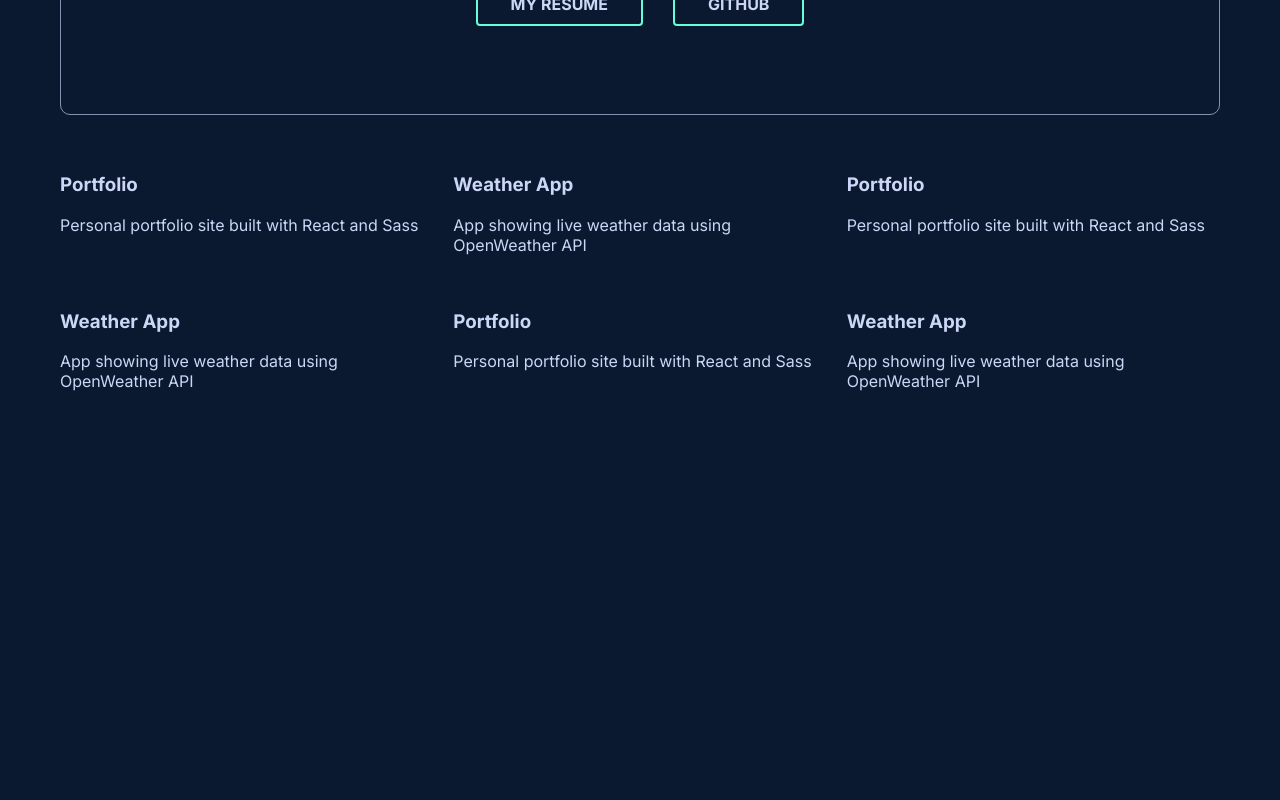
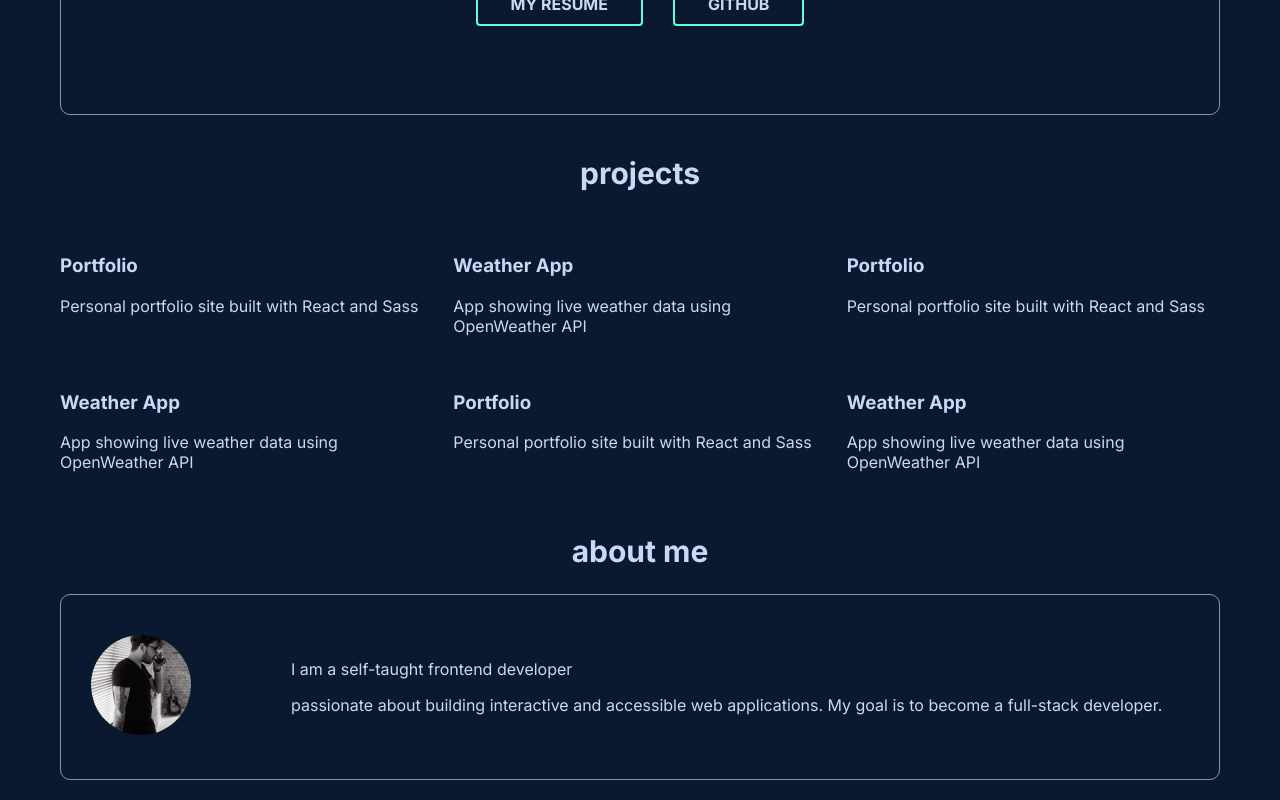
Before and after one commit to Losssik/portfolio, a React (Vite) app: page / in a window 1280 px wide. Shown: the part 315-1115 px from the top of the page. Before the commit the page ends 800 px from the top, so only its background shows below. Built offline with nearby package versions, Linux system fonts and the light colour scheme.

Commit message:
adding Description section

```diff
--- a/src/App.tsx
+++ b/src/App.tsx
@@ -1,6 +1,7 @@
 import "./assets/main.scss";
 import AboutMe from "./assets/components/AboutMe/AboutMe";
 import Projects from "./assets/components/Projects/Projects";
+import Description from "./assets/components/Description/Description";
 
 function App() {
   const projects = [
@@ -34,6 +35,7 @@ function App() {
     <div className="$container-width">
       <AboutMe />
       <Projects projects={projects} />
+      <Description />
     </div>
   );
 }
--- /dev/null
+++ b/src/assets/components/Description/Description.tsx
@@ -0,0 +1,25 @@
+import photoOfMe from "../../photos/ja.jpg";
+
+const Description = () => {
+  return (
+    <>
+      <h2 className="header">about me</h2>
+      <section className="description">
+        <div className="description__flex">
+          <div>
+            <img src={photoOfMe} className="description__photo" />
+          </div>
+          <div>
+            <p>I am a self-taught frontend developer </p>
+            <p>
+              passionate about building interactive and accessible web
+              applications. My goal is to become a full-stack developer.
+            </p>
+          </div>
+        </div>
+      </section>
+    </>
+  );
+};
+
+export default Description;
--- /dev/null
+++ b/src/assets/components/Description/description.scss
@@ -0,0 +1,21 @@
+@use "../../styles/base/variables" as *;
+
+.description {
+  border: 1px solid $color-text-secondary;
+  border-radius: $radius;
+  padding: 40px 0;
+  margin: 20px;
+
+  &__flex {
+    display: flex;
+    align-items: center;
+    justify-content: flex-start;
+    gap: 100px;
+  }
+
+  &__photo {
+    border-radius: 3000px;
+    height: 100px;
+    margin-left: 30px;
+  }
+}
--- a/src/assets/components/Projects/Projects.tsx
+++ b/src/assets/components/Projects/Projects.tsx
@@ -11,11 +11,14 @@ type ProjectsProps = {
 
 const Projects = ({ projects }: ProjectsProps) => {
   return (
-    <div className="projects-grid">
-      {projects.map((project, index) => (
-        <ProjectCard key={index} project={project} />
-      ))}
-    </div>
+    <section className="porjects">
+      <h2 className="projects__header">projects</h2>
+      <div className="projects__grid">
+        {projects.map((project, index) => (
+          <ProjectCard key={index} project={project} />
+        ))}
+      </div>
+    </section>
   );
 };
 
--- a/src/assets/components/Projects/projects.scss
+++ b/src/assets/components/Projects/projects.scss
@@ -1,8 +1,15 @@
-.projects-grid {
-  display: grid;
-  grid-template-columns: repeat(3, 1fr); /* 3 kolumny */
-  gap: 20px; /* odstępy między kolumnami i wierszami */
-  justify-content: center;
-  align-items: start;
-  padding: 20px;
+.projects {
+  &__header {
+    text-align: center;
+    margin-top: 40px;
+  }
+
+  &__grid {
+    display: grid;
+    grid-template-columns: repeat(3, 1fr);
+    gap: 20px;
+    justify-content: center;
+    align-items: start;
+    padding: 20px;
+  }
 }
--- a/src/assets/main.scss
+++ b/src/assets/main.scss
@@ -2,6 +2,7 @@
 @use "components/AboutMe/about-me";
 @use "components/ProjectCard/project-card.scss";
 @use "components/Projects/projects.scss";
+@use "components/Description/description.scss";
 
 @import url("https://fonts.googleapis.com/css2?family=Inter:wght@400;600;700&family=Fira+Code&display=swap");
 
@@ -22,3 +23,8 @@ a {
     color: $color-text-primary;
   }
 }
+
+h2 {
+  font-size: 30px;
+  text-align: center;
+}
```
Also changed, not shown: src/assets/photos/ja.jpg (added).
